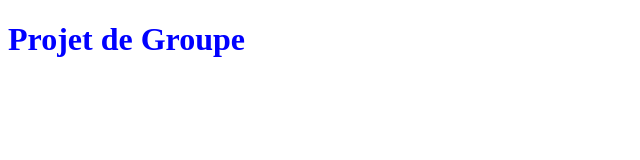
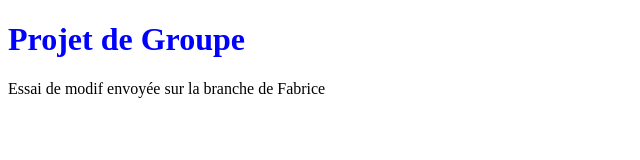
Before and after one commit to FabriceBenard/ProjetGroupe, a plain HTML site: page index.html in a window 1280 px wide. Shown: the whole page, without its empty margins (0-640 px from the left). Drawn offline with Linux system fonts and the light colour scheme.

Commit message:
modification de ma branche

```diff
--- a/index.html
+++ b/index.html
@@ -8,6 +8,7 @@
   <body>
     <header>
       <h1>Projet de Groupe</h1>
+      <p>Essai de modif envoyée sur la branche de Fabrice</p>
     </header>
   </body>
 </html>
```
